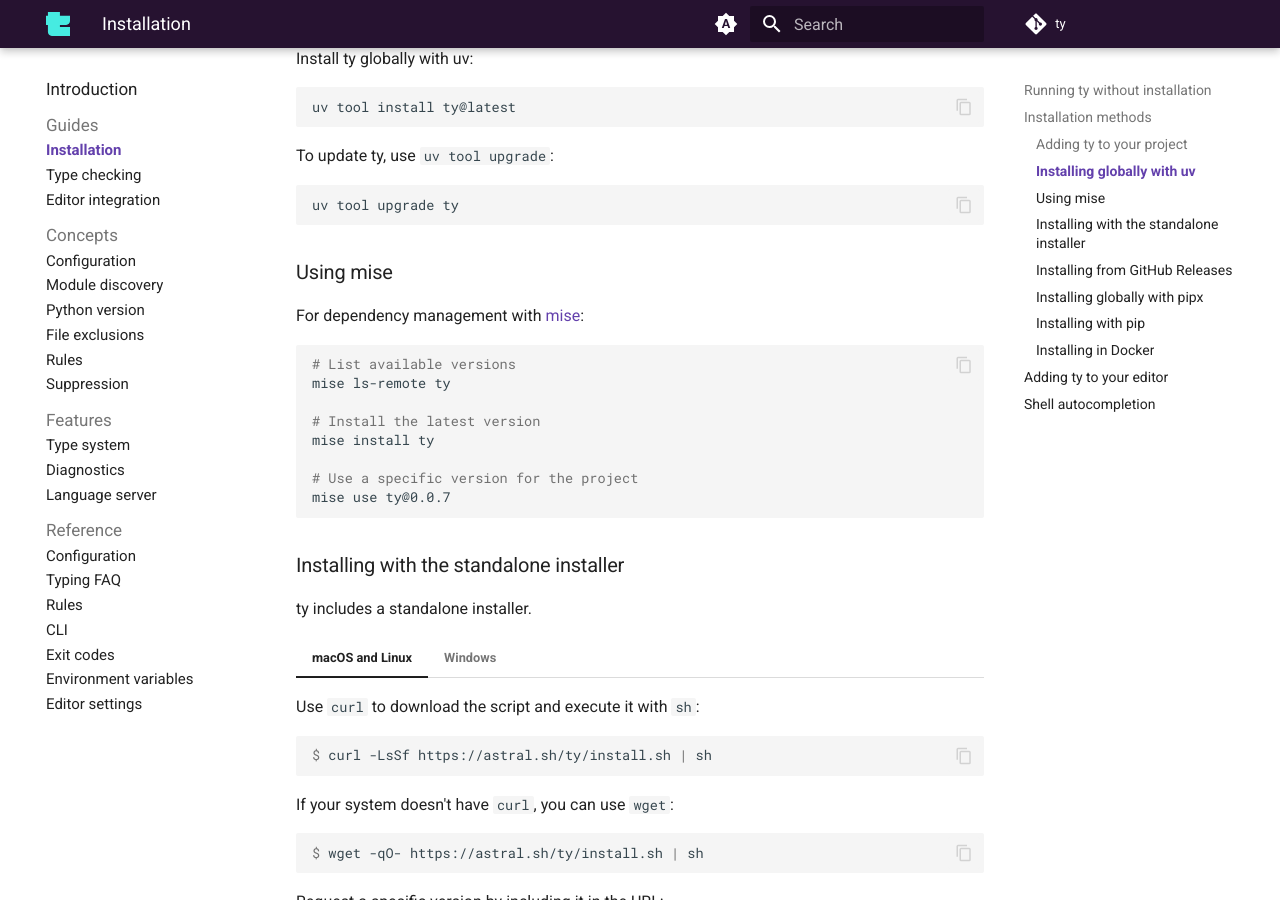
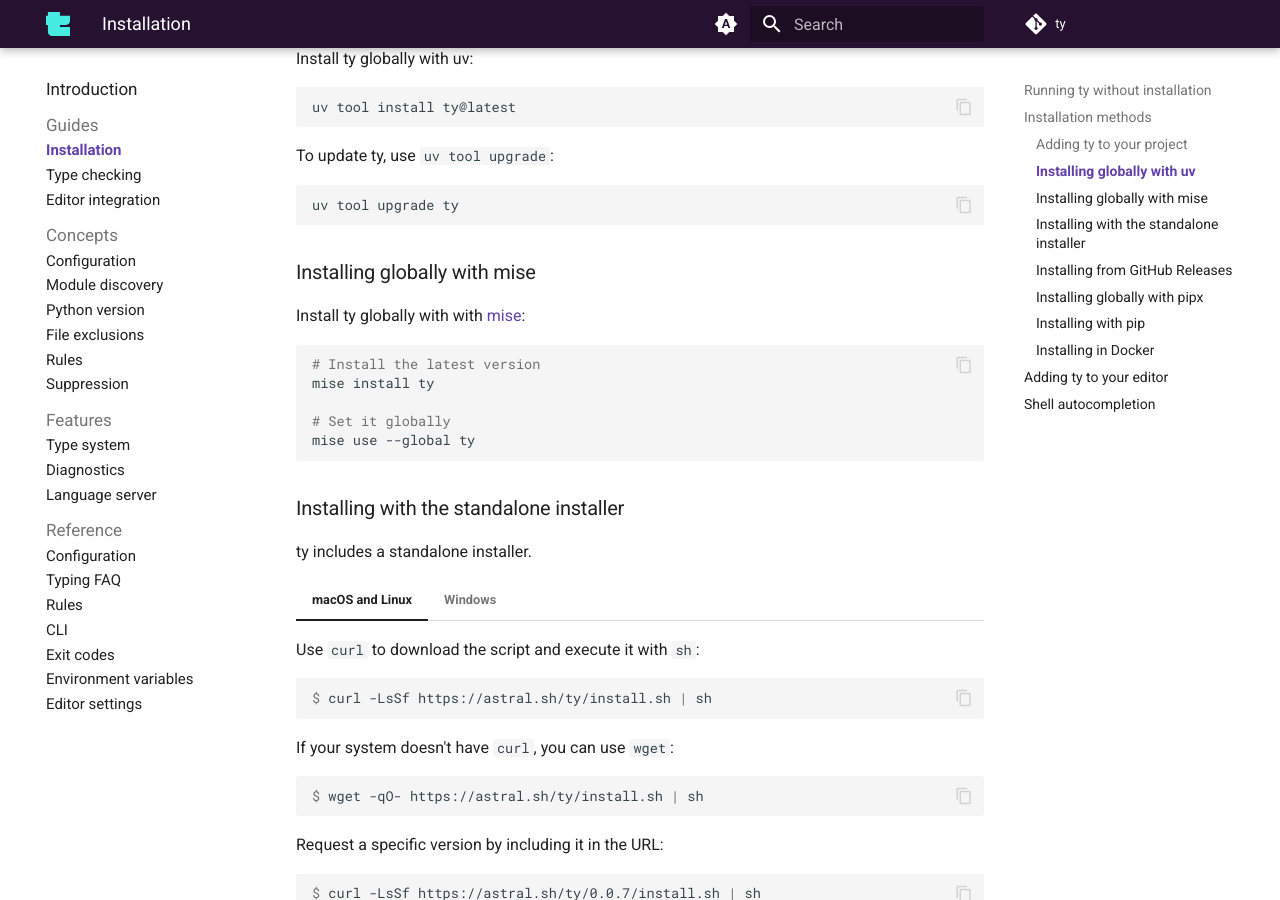
Before and after one commit to astral-sh/ty, an MkDocs documentation site: the page built from docs/installation.md, in a window 1280 px wide and 900 px high, scrolled down 906 px. Built offline with MkDocs 1.6.1 and Material for MkDocs 9.7.7, drawn with Linux system fonts in a browser that asks for light colours; comment, search, counter and statistics services are not loaded.

Commit message:
Improve mise installation instructions

````diff
--- a/docs/installation.md
+++ b/docs/installation.md
@@ -50,19 +50,16 @@
 uv tool upgrade ty
 ```
 
-### Using mise
+### Installing globally with mise
 
-For dependency management with [mise](https://github.com/jdx/mise):
+Install ty globally with with [mise](https://github.com/jdx/mise):
 
 ```shell
-# List available versions
-mise ls-remote ty
-
 # Install the latest version
 mise install ty
 
-# Use a specific version for the project
-mise use ty@0.0.7
+# Set it globally
+mise use --global ty
 ```
 
 ### Installing with the standalone installer
````
